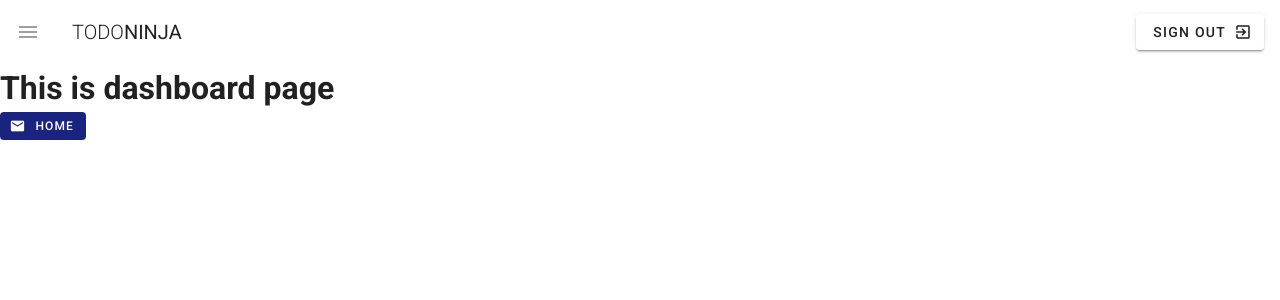
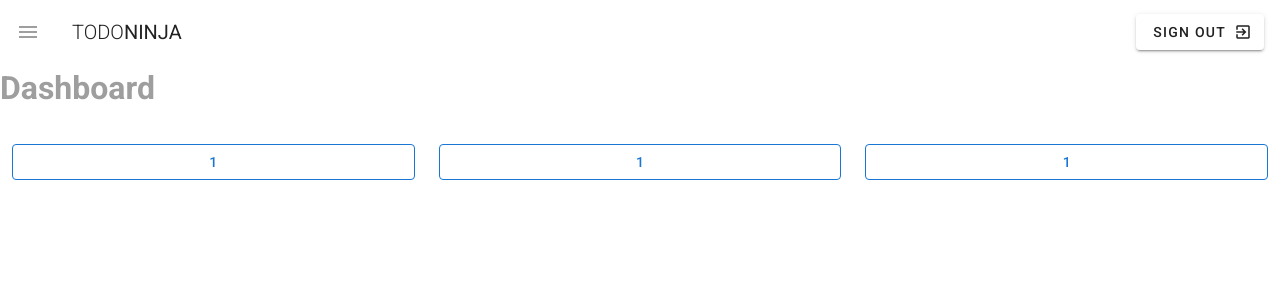
Before and after one commit to ThutaMinThway2001/Todo-app, a Vue app: page / in a window 1280 px wide. Shown: the top 300 px of the page. Built offline with nearby package versions, Linux system fonts and the light colour scheme.

Commit message:
grid system(1)

```diff
--- a/src/views/Dashboard.vue
+++ b/src/views/Dashboard.vue
@@ -1,20 +1,20 @@
 <template>
-  <div class="home">
+  <div class="dashboard">
+    <h1 class="subheading grey--text">Dashboard</h1>
 
-    <h1>This is dashboard page</h1>
-    <v-btn depressed small class="indigo darken-4 white--text">
-      <v-icon left small>
-        email
-      </v-icon>
-      <span>Home</span>
-    </v-btn>
+    <v-container fluid class="my-5">
+      <v-row>
+        <v-col cols="4" lg="4" xs="12">
+          <v-btn outlined block color="primary">1</v-btn>
+        </v-col>
+        <v-col cols="4" lg="4" xs="12">
+          <v-btn outlined block color="primary">1</v-btn>
+        </v-col>
+        <v-col cols="4" lg="4" xs="12">
+          <v-btn outlined block color="primary">1</v-btn>
+        </v-col>
+      </v-row>
+    </v-container>
+
   </div>
 </template>
-
-<script>
-
-export default {
-  components: {
-  }
-}
-</script>
--- a/src/views/Projects.vue
+++ b/src/views/Projects.vue
@@ -1,16 +1,10 @@
 <template>
-  <div class="home">
+  <div class="projects">
+    <h1 class="subheading grey--text">Projects</h1>
 
-    <h1>This is Projects page</h1>
+    <v-container class="my-5">
+      content
+    </v-container>
 
   </div>
 </template>
-
-<script>
-
-export default {
-
-  components: {
-  }
-}
-</script>
--- a/src/views/Team.vue
+++ b/src/views/Team.vue
@@ -1,5 +1,10 @@
 <template>
-  <div class="about">
-    <h1>This is an Team page</h1>
+  <div class="team">
+    <h1 class="subheading grey--text">Team</h1>
+
+    <v-container class="my-5">
+      content
+    </v-container>
+
   </div>
 </template>
```
